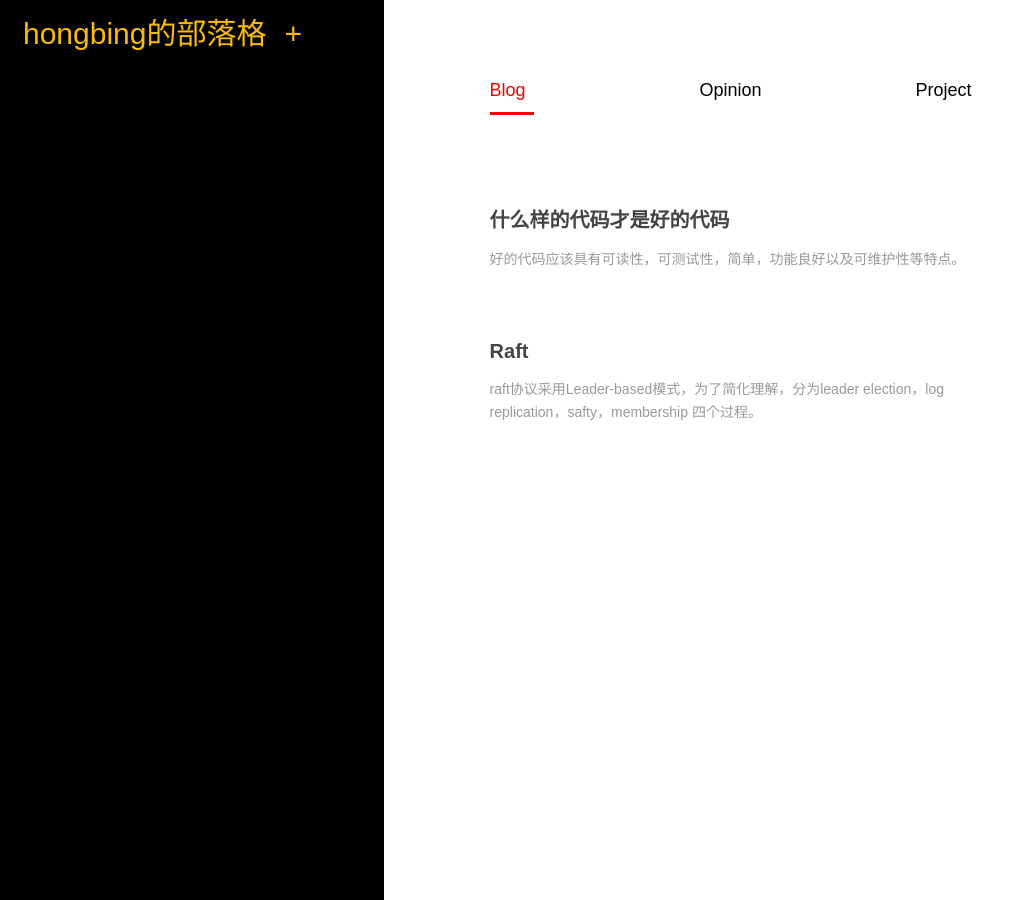
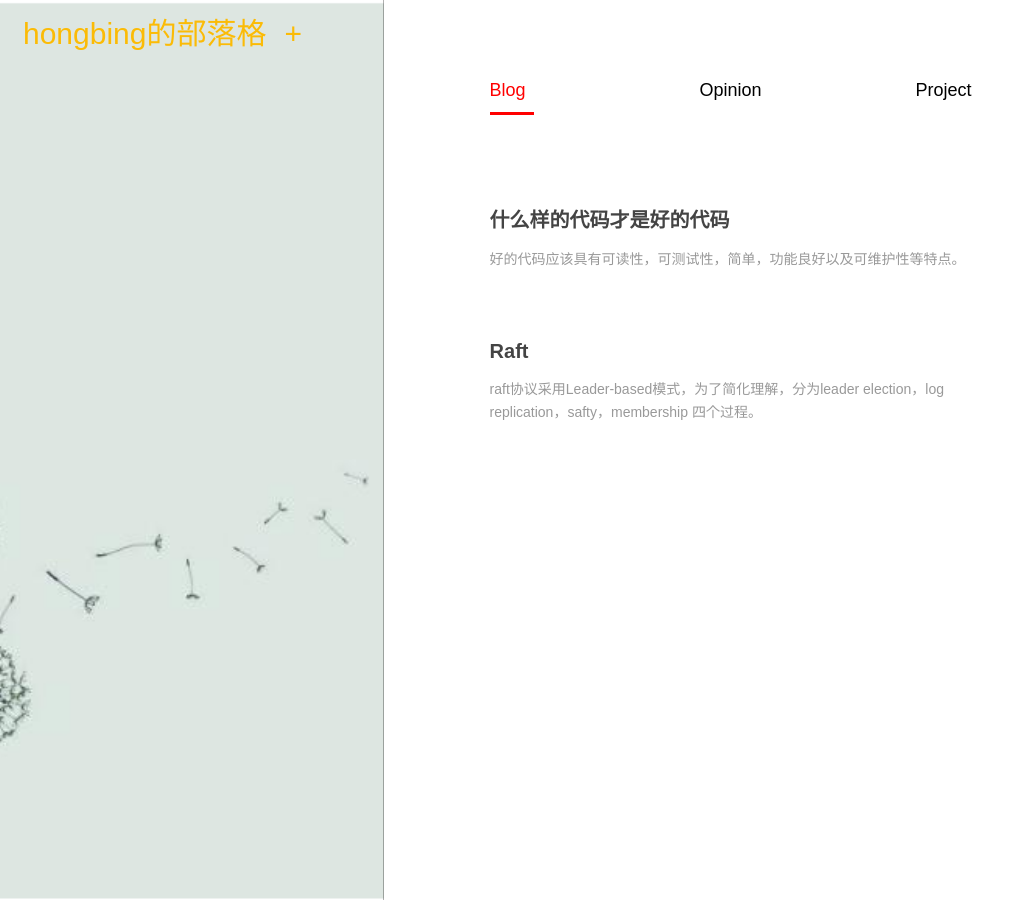
Before and after one commit to hongbing/hongbing.github.io, a Jekyll site: the page built from index.md, in a window 1280 px wide. Shown: the whole page, without its empty margins (0-1034 px from the left). Built offline with Jekyll 4.4.1, drawn with Linux system fonts in a browser that asks for light colours.

Commit message:
update background pic

```diff
--- a/css/default.css
+++ b/css/default.css
@@ -84,13 +84,13 @@
     background-position:50% 50%;
 }
 .blog .aside{
-    background-image:/images/githubpages/1.jpg;
+    background-image:url(/images/githubpages/4.png);
 }
 .opinion .aside{
-    background-image:url(https://dnqgz544uhbo8.cloudfront.net/_/fp/img/bestof/june-2013.CaUUbO2jIECgCmldhmxCCA.jpg);
+    background-image:url(/images/githubpages/5.png);
 }
 .project .aside{
-    background-image:url('https://d233eq3e3p3cv0.cloudfront.net/max/1000/0*kTUZamBulGQZg1MW.jpeg')
+    background-image:url(/images/githubpages/7.png)
 }
 .index-content .section { margin-left:30%; padding-top:80px; padding-right:15%; ;}
 
```
